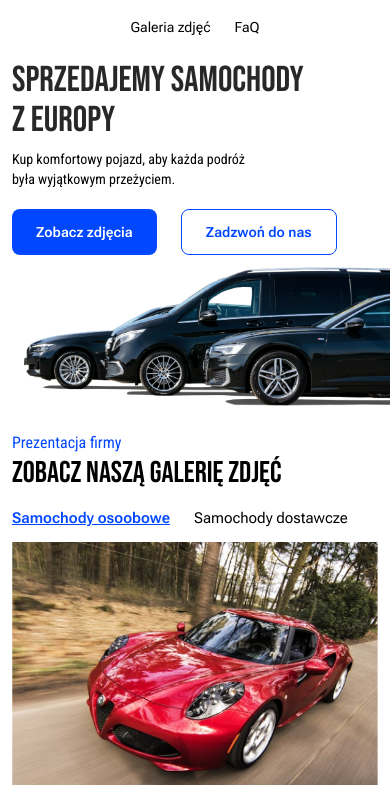
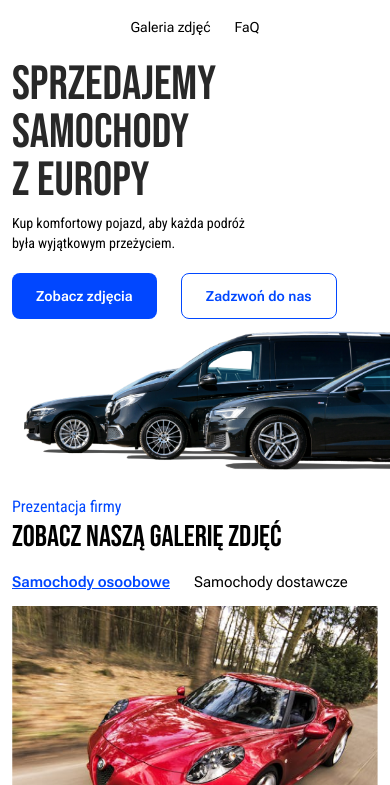
Before and after one commit to OskarS99/CarsSpot-Page, a website: page index.html in a window 390 px wide. Shown: the part 59-844 px from the top of the page. Drawn offline with nearby package versions, Linux system fonts and the light colour scheme; files that its build step writes are made by us from their sources.

Commit message:
code formatted

```diff
--- a/index.html
+++ b/index.html
@@ -31,7 +31,7 @@
                 class="hidden sm:block sm:absolute sm:-top-20 sm:scale-75 sm:-right-20 md:scale-95 md:-top-4 md:-right-4 lg:scale-100 lg:top-0 lg:right-0 xl:right-[71.95px] z-[-1]">
             <div>
                 <h1
-                    class="flex flex-col font-bebasNeue font-normal text-[#282828] tracking-[-4%] mb-2 text-3xl xs:text-4xl sm:text-6xl sm:mb-4 md:text-[76.28px] md:leading-[83.92px] md:mb-6">
+                    class="flex flex-col font-bebasNeue font-normal text-[#282828] tracking-[-4%] mb-2 text-4xl xs:text-5xl sm:text-6xl sm:mb-4 md:text-[76.28px] md:leading-[83.92px] md:mb-6">
                     SPRZEDAJEMY SAMOCHODY
                     <span>Z EUROPY</span>
                 </h1>
@@ -45,12 +45,12 @@
                 <p>
                 <div class="flex gap-6 mb-5">
                     <button
-                        class="bg-[#0147FF] px-[24px] py-[12px] rounded-lg text-white font-robotoFlex font-semibold  tracking-[-2%] text-xs xs:text-sm md:text-[15px] md:leading-[22.5px]">
+                        class="bg-[#0147FF] px-[24px] py-[12px] rounded-lg text-white font-robotoFlex font-semibold tracking-[-2%] text-xs xs:text-sm md:text-[15px] md:leading-[22.5px]">
                         Zobacz
                         zdjęcia
                     </button>
                     <button
-                        class="text-[#0147FF] px-[24px] py-[12px]  border border-[#0147FF] rounded-lg  font-robotoFlex font-semibold  tracking-[-2%] text-xs xs:text-sm md:text-[15px] md:leading-[22.5px]">
+                        class="text-[#0147FF] px-[24px] py-[12px] border border-[#0147FF] rounded-lg font-robotoFlex font-semibold tracking-[-2%] text-xs xs:text-sm md:text-[15px] md:leading-[22.5px]">
                         <a href="tel:111222333">Zadzwoń do nas</a>
                     </button>
                 </div>
@@ -63,10 +63,10 @@
     <section id="galery">
         <div class="pt-3 px-3 sm:pt-6 sm:px-6 md:pt-10 md:px-10 lg:px-16 lg:pt-16 xl:pt-20 xl:px-[88px]">
             <span
-                class="font-robotoCondensed font-normal  text-[#0147FF] text-sm xs:text-base sm:text-lg md:text-[21.5px] md:leading-[32.25px]">
+                class="font-robotoCondensed font-normal text-[#0147FF] text-sm xs:text-base sm:text-lg md:text-[21.5px] md:leading-[32.25px]">
                 Prezentacja firmy</span>
             <h1
-                class=" mb-4 font-bebasNeue font-normal text-2xl xs:text-3xl sm:text-4xl md:text-[40px] md:leading-[48px] md:mb-6">
+                class="mb-4 font-bebasNeue font-normal text-2xl xs:text-3xl sm:text-4xl md:text-[40px] md:leading-[48px] md:mb-6">
                 ZOBACZ NASZĄ
                 GALERIĘ ZDJĘĆ
             </h1>
@@ -88,7 +88,7 @@
                     <img src="src/images/car3.png" alt="car3">
                 </div>
                 <div
-                    class="carsGallery hidden flex-col gap-4  scroll-smooth sm:gap-6 md:gap-8 lg:flex-row lg:gap-16 lg:mb-12">
+                    class="carsGallery hidden flex-col gap-4 scroll-smooth sm:gap-6 md:gap-8 lg:flex-row lg:gap-16 lg:mb-12">
                 </div>
             </div>
             <div class="hidden sm:visible sm:flex sm:gap-[10px] sm:justify-center">
@@ -106,7 +106,7 @@
             class="bg-[#282828] flex flex-col gap-6 p-3 sm:gap-8 sm:p-6 md:p-10 lg:flex-row lg:justify-between lg:gap-[48px] lg:p-16 xl:py-[88px] xl:px-[120px]">
             <div class="text-white flex-1">
                 <h1
-                    class="font-bebasNeue font-normal  tracking-[-3%] mb-[16px] text-xl sm:text-[25px] sm:leading-[37.5px]">
+                    class="font-bebasNeue font-normal tracking-[-3%] mb-[16px] text-xl sm:text-[25px] sm:leading-[37.5px]">
                     Id nostrud
                     enim
                     esse consectetur in eu mollit fugiat aute. Velit nulla commodo.</h1>
@@ -135,7 +135,7 @@
             </div>
             <div class="text-white flex-1">
                 <h1
-                    class="font-bebasNeue font-normal  tracking-[-3%] mb-[16px] text-xl sm:text-[25px] sm:leading-[37.5px]">
+                    class="font-bebasNeue font-normal tracking-[-3%] mb-[16px] text-xl sm:text-[25px] sm:leading-[37.5px]">
                     Id nostrud
                     enim esse consectetur in eu mollit fugiat aute. Velit nulla commodo.</h1>
                 <p
@@ -177,7 +177,7 @@
     </section>
 
     <footer
-        class="bg-[#282828] border-t-[1px] flex justify-between p-3 sm:px-6  md:px-10 md:py-5 lg:px-16 lg:py-5 xl:px-[120px] xl:py-[24px]">
+        class="bg-[#282828] border-t-[1px] flex justify-between p-3 sm:px-6 md:px-10 md:py-5 lg:px-16 lg:py-5 xl:px-[120px] xl:py-[24px]">
         <p class="text-white font-robotoCondensed font-bold text-xs xs:text-sm sm:text-base">Cars Spot</p>
         <p class="text-white font-robotoCondensed font-normal underline text-xs xs:text-sm sm:text-base">Polityka
             Prywatności
```
